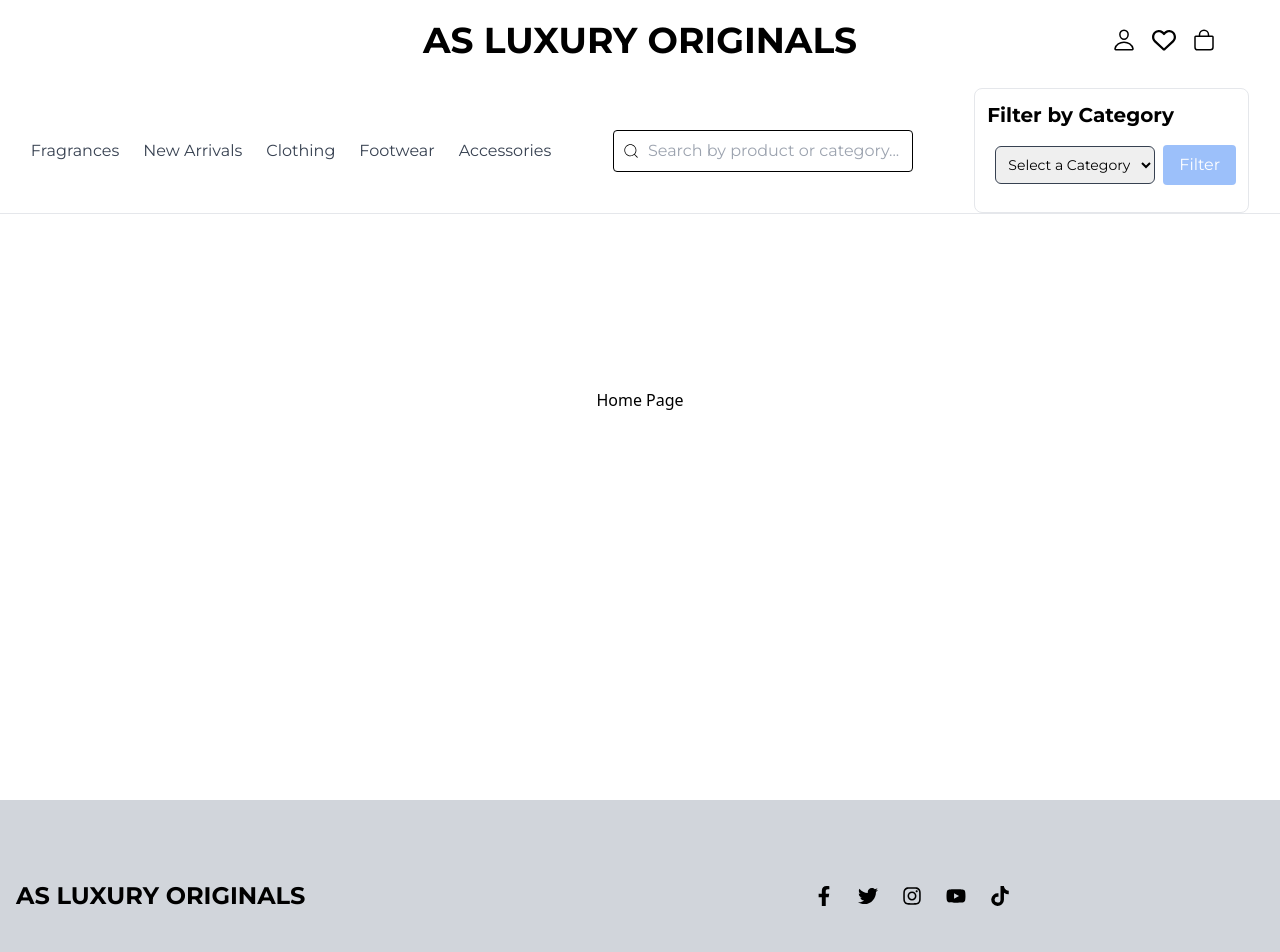
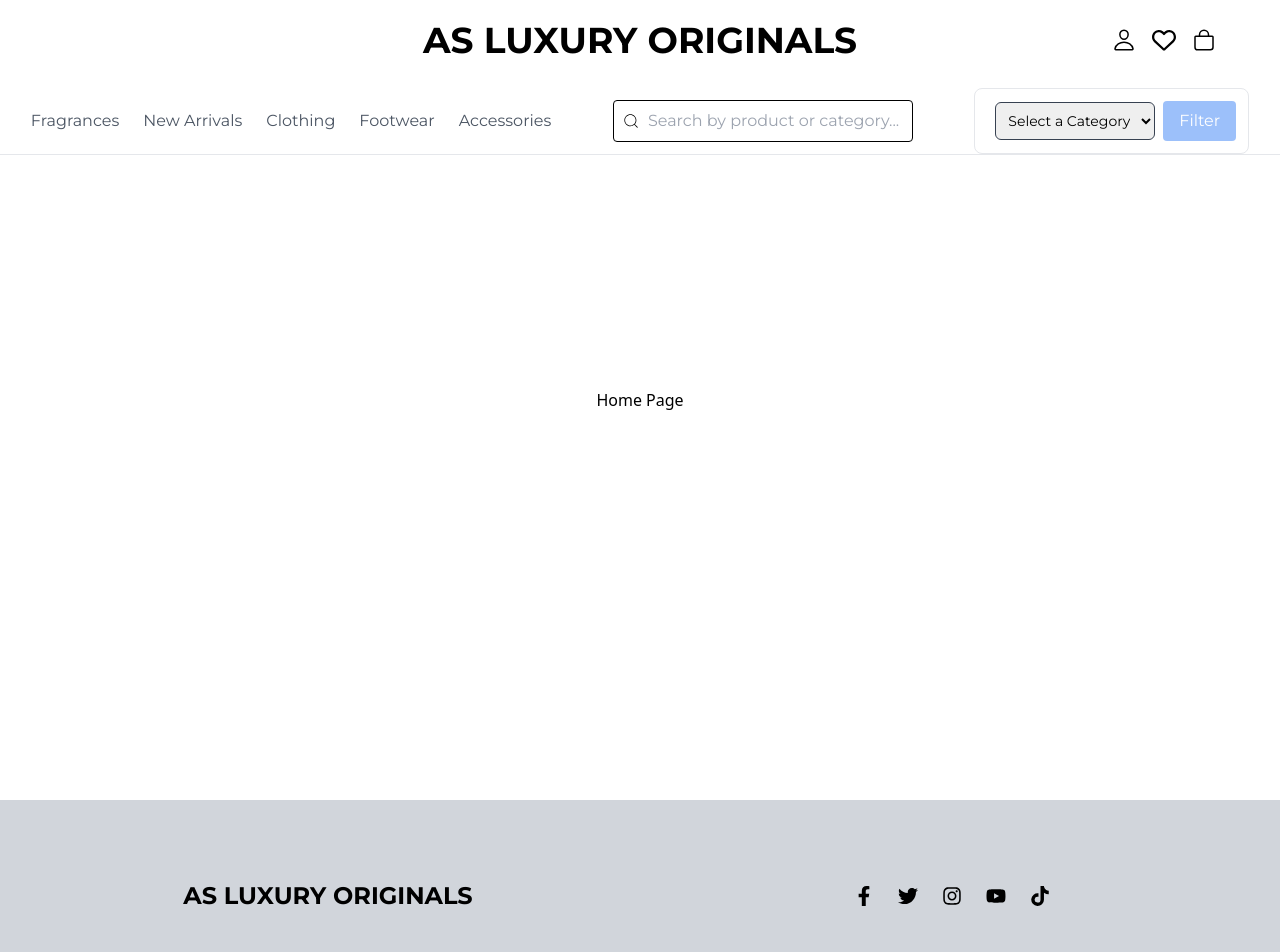
Before and after one commit to Myches/AsLuxuryOriginals, a React (Vite) app in the folder asluxuryoriginals/: page / in a window 1280 px wide. Shown: the top 952 px of the page. Built offline with nearby package versions, Linux system fonts and the light colour scheme.

Commit message:
Implement the search and filter functionality as well as the responsiveness of the navbar

```diff
--- a/asluxuryoriginals/src/components/FilterResults.tsx
+++ b/asluxuryoriginals/src/components/FilterResults.tsx
@@ -1,18 +1,21 @@
 import { useLocation } from 'react-router-dom';
 import { products } from '../utils/data-json';
 
-const SearchResults = () => {
+
+
+export default function SearchResults () {
   const { search } = useLocation();
   const query = new URLSearchParams(search);
   const category = query.get('category');
 
-  // Filter items based on the selected category
+
   const filteredItems = category
     ? products.filter((item) => item.category === category)
     : products;
 
   return (
-    <div className="p-4">
+    <div className="p-4 ">
+      <div className='flex flex-col items-center justify-center min-h-screen'>
       <h1 className="text-xl font-bold mb-4">Filtered Results</h1>
       <ul className="list-disc pl-5">
         {filteredItems.map((item) => (
@@ -20,7 +23,6 @@ const SearchResults = () => {
         ))}
       </ul>
     </div>
+    </div>
   );
 };
-
-export default SearchResults;
--- a/asluxuryoriginals/src/components/Footer.tsx
+++ b/asluxuryoriginals/src/components/Footer.tsx
@@ -9,27 +9,27 @@ export default function Footer (){
 
     return (
         <div className=" text-black py-8 font-montserrat bg-gray-300">
-            <div className='flex container mx-auto px-4 lg:grid lg:grid-cols-2 p-12 grid grid-cols-1 lg:space-y-0 space-y-6'>
-                <p className='text-2xl font-bold'> AS LUXURY ORIGINALS</p>
-                <div className="flex items-center justify-center space-x-6 mr-20">
-
-          <a href="#" >
+           <div className="flex container px-4 lg:grid lg:grid-cols-2 p-12 grid grid-cols-1 lg:space-y-0 space-y-6 sm:items-center sm:justify-center">
+  <p className="text-2xl font-bold text-center">AS LUXURY ORIGINALS</p>
+  <div className="flex items-center justify-center space-x-6">
+    <a href="#">
       <FaFacebookF size={20} />
     </a>
-          <a href="#" >
+    <a href="#">
       <FaTwitter size={20} />
     </a>
-          <a href="#" >
+    <a href="#">
       <FaInstagram size={20} />
     </a>
-          <a href="#" >
+    <a href="#">
       <FaYoutube size={20} />
     </a>
-          <a href="#" >
+    <a href="#">
       <FaTiktok size={20} />
     </a>
   </div>
 </div>
+
       <div className=" container mx-auto px-4 grid grid-cols-1 md:grid-cols-2 lg:grid-cols-3 gap-6 ">
         {footerSections.map((section, index) => (
           <div key={index}>
--- a/asluxuryoriginals/src/components/Navbar.tsx
+++ b/asluxuryoriginals/src/components/Navbar.tsx
@@ -1,62 +1,79 @@
-import React, { useState} from 'react';
-import { Link } from 'react-router-dom';
+import { useState } from "react";
+import { Link } from "react-router-dom";
 import { IoPersonOutline, IoBagOutline } from "react-icons/io5";
 import { FaRegHeart } from "react-icons/fa6";
-import SearchInput from './SearchInput';
+import SearchInput from "./SearchInput";
 import { HiOutlineMenu, HiX } from "react-icons/hi";
-import SearchFilter from './SearchFilter';
-import { links, sublistContent } from '../utils/data-json';
+import SearchFilter from "./SearchFilter";
+import { links, sublistContent } from "../utils/data-json";
 
-const Navbar: React.FC = () => {
+export default function Navbar ()  {
   const [activeMenu, setActiveMenu] = useState<string | null>(null);
-  const [menuOpen, setMenuOpen] = useState(false);
+  const [menuOpen, setMenuOpen] = useState<boolean>(false);
 
 
-  // Simulate data fetching
-
-
-  const handleMouseEnter = (link: string) => {
+  const handleMouseEnter = (link: string): void => {
     setActiveMenu(link);
   };
 
-  const handleMouseLeave = () => {
+
+  const handleMouseLeave = (): void => {
     setTimeout(() => {
       setActiveMenu(null);
     }, 200);
   };
 
-  const handleDropdownMouseEnter = () => {
+
+  const handleDropdownMouseEnter = (): void => {
     clearTimeout();
   };
 
-  const handleDropdownMouseLeave = () => {
+
+  const handleDropdownMouseLeave = (): void => {
     setActiveMenu(null);
+  };
+
+
+  const handleSearchItemSelect = (): void => {
+    setMenuOpen(false);
   };
 
   return (
     <nav className="w-full h-auto fixed font-montserrat border-b border-gray-200 bg-white z-50 pt-3">
-      <div className="flex flex-col space-y-5 ">
+      <div className="flex flex-col space-y-5">
         <div className="relative flex items-center p-4 md:px-16">
-          <div className="md:hidden text-2xl" onClick={() => setMenuOpen(!menuOpen)}>
+          <div
+            className="md:hidden text-2xl"
+            onClick={() => setMenuOpen(!menuOpen)}
+          >
             {menuOpen ? <HiX /> : <HiOutlineMenu />}
           </div>
 
-          <Link to="/" className="absolute left-1/2 transform -translate-x-1/2 whitespace-nowrap">
+          <Link
+            to="/"
+            className="absolute left-1/2 transform -translate-x-1/2 whitespace-nowrap"
+          >
             <p className="text-xl md:text-4xl font-bold text-black inline-block">
               AS LUXURY ORIGINALS
             </p>
           </Link>
 
           <div className="hidden md:flex lg:space-x-4 lg:text-2xl space-x-2 text-md ml-auto">
-            <span><IoPersonOutline /></span>
-            <span><FaRegHeart /></span>
-            <span><IoBagOutline /></span>
+            <span>
+              <IoPersonOutline />
+            </span>
+            <span>
+              <FaRegHeart />
+            </span>
+            <span>
+              <IoBagOutline />
+            </span>
           </div>
         </div>
 
-        <div className='flex justify-around items-center w-full'>
+        <div className="flex justify-around items-center w-full">
           <div
-            className="hidden md:flex justify-center space-x-6 py-4 relative "
+            className="hidden md:flex justify-center space-x-6 py-4 relative"
             onMouseLeave={handleMouseLeave}
           >
             {links.map((link) => (
@@ -66,8 +83,8 @@ const Navbar: React.FC = () => {
                 onMouseEnter={() => handleMouseEnter(link)}
               >
                 <Link
-                  to={`/${link.toLowerCase().replace(/\s+/g, '-')}`}
-                  className="cursor-pointer text-gray-700 hover:text-black"
+                  to={`/${link.toLowerCase().replace(/\s+/g, "-")}`}
+                  className="cursor-pointer text-gray-600 hover:text-black"
                 >
                   {link}
                 </Link>
@@ -84,15 +101,21 @@ const Navbar: React.FC = () => {
                             {link} Categories
                           </h3>
                           <div className="grid grid-cols-2 gap-4">
-                            {sublistContent[link]?.map((subcategory, index) => (
-                              <Link
-                                key={index}
-                                to={`/${link.toLowerCase().replace(/\s+/g, '-')}/${subcategory.toLowerCase().replace(/\s+/g, '-')}`}
-                                className="text-base text-gray-500 hover:text-black  rounded-md p-2 block"
-                              >
-                                {subcategory}
-                              </Link>
-                            ))}
+                            {sublistContent[link]?.map(
+                              (subcategory, index) => (
+                                <Link
+                                  key={index}
+                                  to={`/${link
+                                    .toLowerCase()
+                                    .replace(/\s+/g, "-")}/${subcategory
+                                    .toLowerCase()
+                                    .replace(/\s+/g, "-")}`}
+                                  className="text-base text-gray-500 hover:text-black rounded-md p-2 block"
+                                >
+                                  {subcategory}
+                                </Link>
+                              )
+                            )}
                           </div>
                         </div>
                       </div>
@@ -102,18 +125,23 @@ const Navbar: React.FC = () => {
               </div>
             ))}
           </div>
-          <div className='hidden md:flex'><SearchInput /></div>
-          <div className='hidden md:flex p-3 text-md border rounded-lg'> <SearchFilter  /></div>
 
-
+          <div className="hidden md:flex">
+            <SearchInput onItemSelect={handleSearchItemSelect} />
+          </div>
+          <div className="hidden md:flex p-3 text-md border rounded-lg">
+            <SearchFilter  onItemSelect={handleSearchItemSelect}/>
+          </div>
         </div>
 
-        <div className={`${menuOpen ? "block" : "hidden"} md:hidden px-8 p-6`}>
+        <div
+          className={`${menuOpen ? "block" : "hidden"} md:hidden px-8 p-6`}
+        >
           <div className="flex flex-col space-y-4">
             {links.map((link) => (
               <div key={link} className="border-b pb-2">
                 <Link
-                  to={`/${link.toLowerCase().replace(/\s+/g, '-')}`}
+                  to={`/${link.toLowerCase().replace(/\s+/g, "-")}`}
                   className="block"
                   onClick={() => setMenuOpen(false)}
                 >
@@ -123,17 +151,28 @@ const Navbar: React.FC = () => {
             ))}
           </div>
 
+
           <div className="flex justify-center space-x-6 mt-6 text-2xl">
-            <span><IoPersonOutline /></span>
-            <span><FaRegHeart /></span>
-            <span><IoBagOutline /></span>
+            <span>
+              <IoPersonOutline />
+            </span>
+            <span>
+              <FaRegHeart />
+            </span>
+            <span>
+              <IoBagOutline />
+            </span>
           </div>
-          <div className='block md:hidden my-3'><SearchInput /></div>
-          <div className='block md:hidden p-3 text-md border rounded-lg'> <SearchFilter  /></div>
+
+
+          <div className="block md:hidden my-3">
+            <SearchInput onItemSelect={handleSearchItemSelect} />
+          </div>
+          <div className="block md:hidden p-3 text-md border rounded-lg">
+            <SearchFilter  onItemSelect={handleSearchItemSelect}/>
+          </div>
         </div>
       </div>
     </nav>
   );
 };
-
-export default Navbar;
--- a/asluxuryoriginals/src/components/SearchFilter.tsx
+++ b/asluxuryoriginals/src/components/SearchFilter.tsx
@@ -2,28 +2,35 @@
 import { useState } from "react";
 import { useNavigate } from 'react-router-dom';
 
-export default function SearchFilter(){
 
+
+
+type SearchFilterProps = {
+  onItemSelect: () => void;
+};
+
+export default function SearchFilter({ onItemSelect }: SearchFilterProps)  {
     const [selectedCategory, setSelectedCategory] = useState<string>('');
     const navigate = useNavigate();
 
     const handleFilter = () => {
-        navigate(`/results?category=${selectedCategory}`);
+        navigate(`/filter-results?category=${selectedCategory}`);
+        onItemSelect();
       };
 
     return (
         <div>
-         <h1 className="text-xl font-bold mb-4">Filter by Category</h1>
+
       <select
         value={selectedCategory}
         onChange={(e) => setSelectedCategory(e.target.value)}
-        className="border border-gray-700 p-2 rounded-md mb-4 mx-2 text-sm"
+        className="border border-gray-700 p-2 rounded-md  mx-2 text-sm"
       >
         <option value="">Select a Category</option>
-<option value="clothing">Clothing</option>
-<option value="footwear">Footwear</option>
-<option value="accessories">Accessories</option>
-<option value="fragrances">Fragrances</option>
+<option value="Clothing">Clothing</option>
+<option value="Footwear">Footwear</option>
+<option value="Accessories">Accessories</option>
+<option value="Fragrances">Fragrances</option>
 
       </select>
       <button
--- a/asluxuryoriginals/src/components/Sublist.tsx
+++ /dev/null
@@ -1,22 +0,0 @@
-import React from "react";
-
-
-interface SublistProps {
-  items: string[];
-}
-
-const Sublist: React.FC<SublistProps> = ({ items }) => {
-  return (
-    <div className="fixed top-[150px] left-0 w-full h-[300px] bg-white z-10 p-6">
-      <div className="grid grid-cols-3 gap-4 text-left">
-        {items.map((item, index) => (
-          <p key={index} className="lg:text-lg text-sm font-semibold cursor-pointer hover:text-gray-400">
-            {item}
-          </p>
-        ))}
-      </div>
-    </div>
-  );
-};
-
-export default Sublist;
```
Also changed, not shown: asluxuryoriginals/src/components/SearchInput.tsx (+35 -36 lines). Lines whose indentation alone changed are shown as unchanged.
